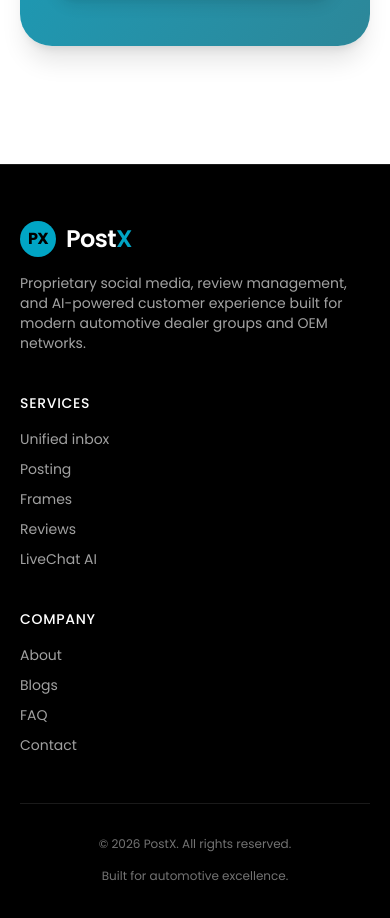
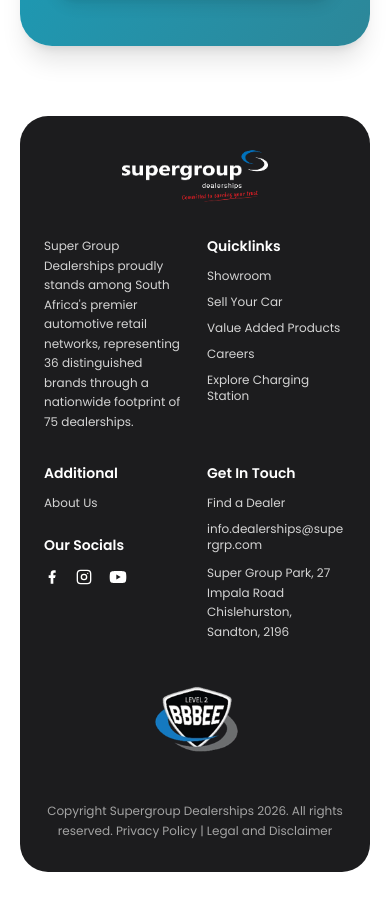
Before and after one commit to LabanRED/supergroup-dealership-website-2026, a Vue app: page / in a window 390 px wide. Shown: the part 9943-10861 px from the top of the page. After the commit the page ends 10839 px from the top, so only its background shows below. Built offline with nearby package versions, Linux system fonts and the light colour scheme.

Commit message:
Update Footer with Supergroup layout and BBBEE Level 2 badge

```diff
--- a/package.json
+++ b/package.json
@@ -1,7 +1,7 @@
 {
   "name": "postx-website-2026",
   "private": true,
-  "version": "0.1.27",
+  "version": "0.1.28",
   "type": "module",
   "scripts": {
     "dev": "vite",
--- a/src/components/footer/Footer.vue
+++ b/src/components/footer/Footer.vue
@@ -1,63 +1,117 @@
 <script setup>
-const serviceLinks = [
-  { label: 'Unified inbox', href: '#unified-inbox' },
-  { label: 'Posting', href: '#posting' },
-  { label: 'Frames', href: '#frames' },
-  { label: 'Reviews', href: '#reviews' },
-  { label: 'LiveChat AI', href: '#livechat-ai' },
-]
+import supergroupLogo from '../../images/supergroup-dealerships-mobile-logo.webp'
+import bbbeeLogo from '../../images/supergroup-dealership-bbbee-level-2-logo-footer.png'
 
-const companyLinks = [
-  { label: 'About', href: '#about' },
-  { label: 'Blogs', href: '#blogs' },
-  { label: 'FAQ', href: '#faq' },
-  { label: 'Contact', href: '#contact' },
+const quicklinks = [
+  { label: 'Showroom', href: '#showroom' },
+  { label: 'Sell Your Car', href: '#sell-your-car' },
+  { label: 'Value Added Products', href: '#value-added-products' },
+  { label: 'Careers', href: '#careers' },
+  { label: 'Explore Charging Station', href: '#charging-station' },
 ]
 </script>
 
 <template>
-  <footer class="bg-black text-neutral-300 mt-16 border-t border-white/10">
-    <div class="mx-auto max-w-[1400px] px-[20px] md:px-10 py-14">
-      <div class="grid grid-cols-1 md:grid-cols-4 gap-10">
-        <div class="md:col-span-2 space-y-4">
-          <a href="#" class="inline-flex items-center gap-2.5 text-white font-semibold text-2xl tracking-tight">
-            <span class="inline-flex items-center justify-center w-9 h-9 rounded-full bg-[#00A5C5] text-black font-bold text-base">
-              PX
-            </span>
-            <span>Post<span class="text-[#00A5C5]">X</span></span>
-          </a>
-          <p class="text-sm text-neutral-400 max-w-md" style="color: #a3a3a3;">
-            Proprietary social media, review management, and AI-powered customer experience built for modern automotive dealer groups and OEM networks.
+  <footer class="mx-auto max-w-[1400px] px-[20px] pb-6 pt-4">
+    <div class="rounded-[28px] bg-[#1C1C1E] text-neutral-300 px-6 py-8 md:px-10 md:py-12">
+      <!-- Centered Supergroup Logo -->
+      <div class="flex justify-center mb-8">
+        <a href="#" aria-label="Supergroup Dealerships Home">
+          <img
+            :src="supergroupLogo"
+            alt="Supergroup Dealerships"
+            class="h-14 w-auto"
+          />
+        </a>
+      </div>
+
+      <!-- 2-Column Content Grid -->
+      <div class="grid grid-cols-2 gap-x-6 gap-y-8">
+        <!-- About Copy -->
+        <div>
+          <p class="text-xs leading-relaxed" style="color: #d4d4d4; font-size: 12px;">
+            Super Group Dealerships proudly stands among South Africa's premier automotive retail networks, representing 36 distinguished brands through a nationwide footprint of 75 dealerships.
           </p>
         </div>
 
+        <!-- Quicklinks -->
         <div>
-          <h3 class="text-white font-medium text-sm uppercase tracking-wider mb-4">Services</h3>
-          <ul class="space-y-2.5 text-sm">
-            <li v-for="item in serviceLinks" :key="item.href">
-              <a :href="item.href" class="text-neutral-400 hover:text-white transition-colors">
+          <h3 class="text-white font-semibold text-sm mb-3">Quicklinks</h3>
+          <ul class="space-y-2.5 text-xs text-neutral-300">
+            <li v-for="item in quicklinks" :key="item.label">
+              <a :href="item.href" class="hover:text-white transition-colors">
                 {{ item.label }}
               </a>
             </li>
           </ul>
         </div>
 
+        <!-- Additional & Socials -->
         <div>
-          <h3 class="text-white font-medium text-sm uppercase tracking-wider mb-4">Company</h3>
-          <ul class="space-y-2.5 text-sm">
-            <li v-for="item in companyLinks" :key="item.href">
-              <a :href="item.href" class="text-neutral-400 hover:text-white transition-colors">
-                {{ item.label }}
-              </a>
+          <h3 class="text-white font-semibold text-sm mb-3">Additional</h3>
+          <ul class="space-y-2.5 text-xs text-neutral-300">
+            <li>
+              <a href="#about" class="hover:text-white transition-colors">About Us</a>
             </li>
           </ul>
+
+          <h3 class="text-white font-semibold text-sm mt-6 mb-3">Our Socials</h3>
+          <div class="flex items-center gap-4 text-white">
+            <a href="#facebook" aria-label="Facebook" class="hover:text-[#0072BC] transition-colors">
+              <svg class="w-4 h-4 fill-current" viewBox="0 0 24 24">
+                <path d="M14 13.5h2.5l1-4H14v-2c0-1.03 0-2 2-2h1.5V2.14c-.326-.043-1.557-.14-2.857-.14C11.928 2 10 3.657 10 6.7v2.8H7v4h3V22h4v-8.5z" />
+              </svg>
+            </a>
+            <a href="#instagram" aria-label="Instagram" class="hover:text-[#0072BC] transition-colors">
+              <svg class="w-4 h-4 fill-none stroke-current" stroke-width="2" viewBox="0 0 24 24">
+                <rect x="2" y="2" width="20" height="20" rx="5" />
+                <circle cx="12" cy="12" r="4" />
+                <circle cx="17.5" cy="6.5" r="1" fill="currentColor" stroke="none" />
+              </svg>
+            </a>
+            <a href="#youtube" aria-label="YouTube" class="hover:text-[#0072BC] transition-colors">
+              <svg class="w-5 h-5 fill-current" viewBox="0 0 24 24">
+                <path d="M21.58 7.19a2.75 2.75 0 0 0-1.94-1.94C17.93 4.8 12 4.8 12 4.8s-5.93 0-7.64.45a2.75 2.75 0 0 0-1.94 1.94A28.7 28.7 0 0 0 2 12a28.7 28.7 0 0 0 .42 4.81 2.75 2.75 0 0 0 1.94 1.94c1.71.45 7.64.45 7.64.45s5.93 0 7.64-.45a2.75 2.75 0 0 0 1.94-1.94A28.7 28.7 0 0 0 22 12a28.7 28.7 0 0 0-.42-4.81zM10 15V9l5.2 3-5.2 3z" />
+              </svg>
+            </a>
+          </div>
+        </div>
+
+        <!-- Get In Touch -->
+        <div>
+          <h3 class="text-white font-semibold text-sm mb-3">Get In Touch</h3>
+          <div class="space-y-2.5 text-xs text-neutral-300">
+            <div>
+              <a href="#contact" class="hover:text-white transition-colors">Find a Dealer</a>
+            </div>
+            <div class="break-all">
+              <a href="mailto:info.dealerships@supergrp.com" class="hover:text-white transition-colors">
+                info.dealerships@supergrp.com
+              </a>
+            </div>
+            <p class="leading-relaxed" style="color: #d4d4d4; font-size: 12px;">
+              Super Group Park, 27 Impala Road Chislehurston, Sandton, 2196
+            </p>
+          </div>
         </div>
       </div>
 
-      <div class="mt-12 pt-8 border-t border-white/10 flex flex-col sm:flex-row items-center justify-between gap-4 text-xs text-neutral-500">
-        <span>© 2026 PostX. All rights reserved.</span>
-        <span>Built for automotive excellence.</span>
+      <!-- Centered BBBEE Badge -->
+      <div class="flex justify-center my-8">
+        <img
+          :src="bbbeeLogo"
+          alt="Level 2 BBBEE"
+          class="h-24 w-auto"
+        />
       </div>
+
+      <!-- Legal & Copyright -->
+      <p class="text-center leading-relaxed" style="color: #a3a3a3; font-size: 12px;">
+        Copyright Supergroup Dealerships 2026. All rights reserved.
+        <a href="#privacy" class="hover:text-white transition-colors">Privacy Policy</a>
+        |
+        <a href="#legal" class="hover:text-white transition-colors">Legal and Disclaimer</a>
+      </p>
     </div>
   </footer>
 </template>
```
Also changed, not shown: src/images/supergroup-dealership-bbbee-level-2-logo-footer.png (added).
